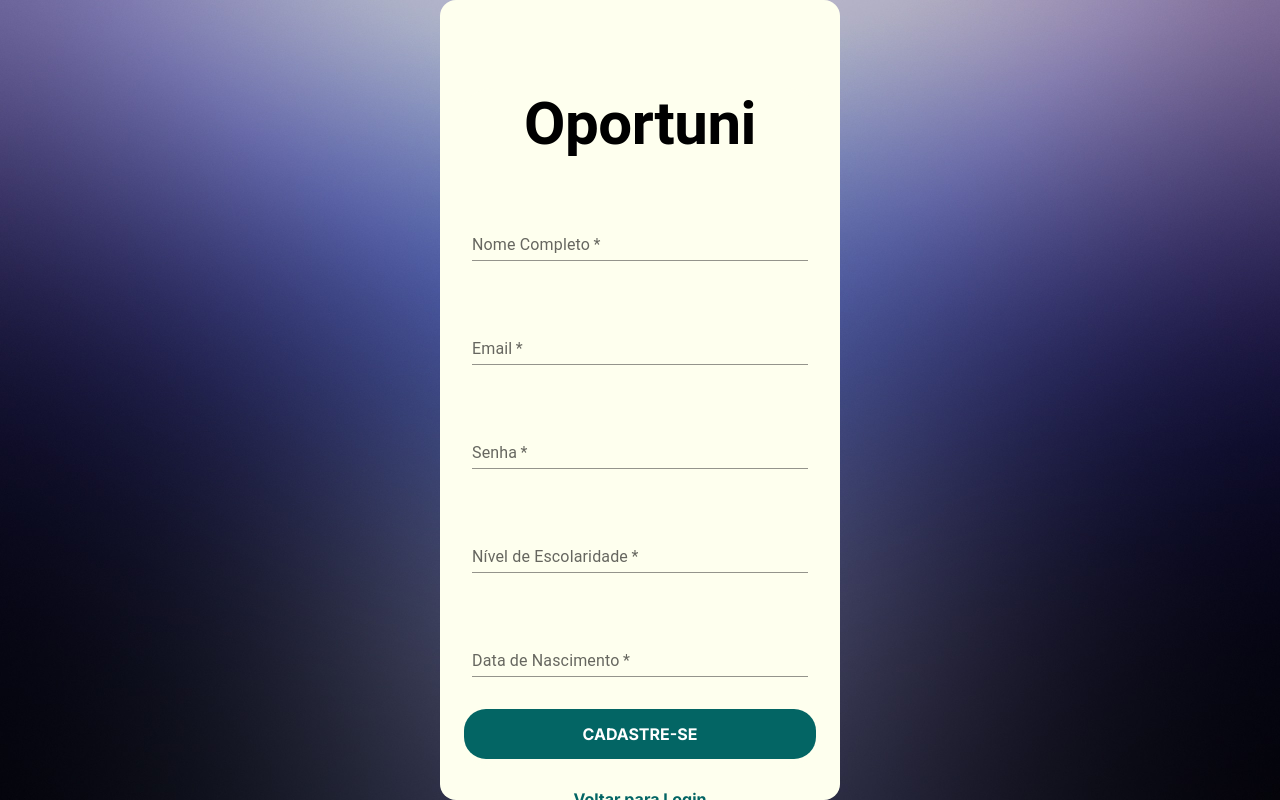
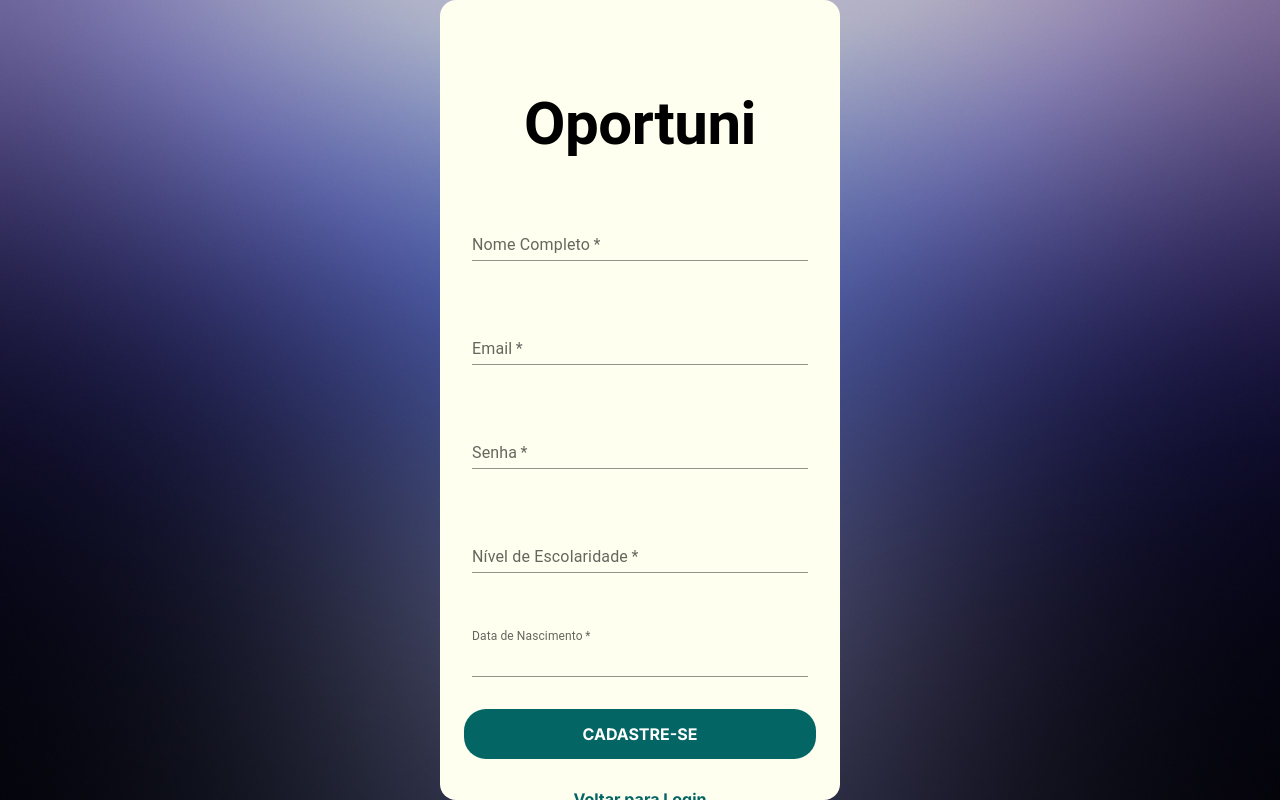
Before and after one commit to luisademelo14/mc656_projeto, a Next.js app in the folder oportuni/: page /password/signup in a window 1280 px wide. Built offline with nearby package versions, Linux system fonts and the light colour scheme.

Commit message:
cadastro e login funcionando com sucesso

```diff
--- a/oportuni/src/app/password/signup/page.tsx
+++ b/oportuni/src/app/password/signup/page.tsx
@@ -10,7 +10,7 @@ const Signup: React.FC = () => {
   const [isSuccessful, setIsSuccessful] = useState(false);
   const [isSuccess, setIsSuccess] = useState(false);
 
-  const handleSignup = async (data: { email: string, password?: string }) => {
+  const handleSignup = async (data: { name: string; email: string; password?: string; nivelescolar?: string; birthdate?: string }) => {
     const res = await fetch("/api/auth/password/register", {
       method: "POST",
       headers: { "Content-Type": "application/json" },
--- a/oportuni/src/components/AuthForm.tsx
+++ b/oportuni/src/components/AuthForm.tsx
@@ -5,13 +5,11 @@ import TextField from '@mui/material/TextField';
 import Typography from "@mui/material/Typography";
 import { userFields } from "@/src/models/userConfig";
 
-
 interface AuthFormProps {
   mode: "Signup" | "Login" | "Recovery";
-  onSubmit: (data: { email: string; password?: string }) => void;
+  onSubmit: (data: { name: string; email: string; password?: string; nivelescolar?: string; birthdate?: string }) => void;
   resetForm?: boolean;
 }
-
 
 const AuthForm: React.FC<AuthFormProps> = ({ mode, onSubmit, resetForm }) => {
   const [formData, setFormData] = useState<Record<string, string>>(
@@ -38,13 +36,16 @@ const AuthForm: React.FC<AuthFormProps> = ({ mode, onSubmit, resetForm }) => {
 
   const handleSubmit = (e: FormEvent) => {
     e.preventDefault();
-    // Converter `formData` para os tipos esperados pela função `onSubmit` de `Login`
-    const { email, password } = formData;
-    const formattedData = { email, password }; // Assume que `password` pode ser opcional
-    // Chama `onSubmit` com o formato esperado
-    onSubmit(formattedData as { email: string; password?: string });
+
+    // Garantir que o formData tem as propriedades name, email, password, nivelescolar e birthdate
+    const { name, email, password, nivelescolar, birthdate } = formData;
+
+    // Verifique se 'nivelescolar' está realmente sendo preenchido
+    console.log('FormData:', formData); // Verifique os dados no console
+
+    // Passa os dados no formato correto para onSubmit
+    onSubmit({ name, email, password, nivelescolar, birthdate });
   };
-
 
   const fieldsToShow: Array<keyof typeof userFields> =
     mode === "Login" ? ["email", "password"] :
@@ -64,8 +65,8 @@ const AuthForm: React.FC<AuthFormProps> = ({ mode, onSubmit, resetForm }) => {
           {fieldsToShow.map((field) => (
             <Box key={field} justifyContent="center" display="flex" className="default-text body" p={2}>
               <TextField
-                label={userFields[field].label} // Access label from userFields
-                type={field === "password" ? "password" : "text"}
+                label={userFields[field].label}
+                type={field === "password" ? "password" : field === "birthdate" ? "text" : "text"} // Alterado para 'text'
                 className="black-text"
                 variant="standard"
                 value={formData[field]}
@@ -73,6 +74,7 @@ const AuthForm: React.FC<AuthFormProps> = ({ mode, onSubmit, resetForm }) => {
                 required={userFields[field].required}
                 fullWidth
                 margin="normal"
+                InputLabelProps={field === "birthdate" ? { shrink: true } : {}}
               />
             </Box>
           ))}
--- a/oportuni/src/models/userConfig.ts
+++ b/oportuni/src/models/userConfig.ts
@@ -6,7 +6,6 @@ export const userFields = {
   password: { type: "string", required: true, label: "Senha" },
   nivelescolar: { type: "string", required: true, label: "Nível de Escolaridade" },
   birthdate: { type: "string", required: true, label: "Data de Nascimento" },
-  // Add more fields as needed
 };
 
 // Create a TypeScript type from the configuration
--- a/oportuni/src/pages/api/auth/password/register.ts
+++ b/oportuni/src/pages/api/auth/password/register.ts
@@ -26,9 +26,9 @@ export default async function handler(req: NextApiRequest, res: NextApiResponse)
   }
 
   // Hash password if it exists
-  if (userData.password) {
-    userData.password = bcrypt.hashSync(userData.password, 10);
-  }
+  // if (userData.password) {
+  //   userData.password = bcrypt.hashSync(userData.password, 10);
+  // }
 
   const newUser = new User(userData);
   await newUser.save();
```
